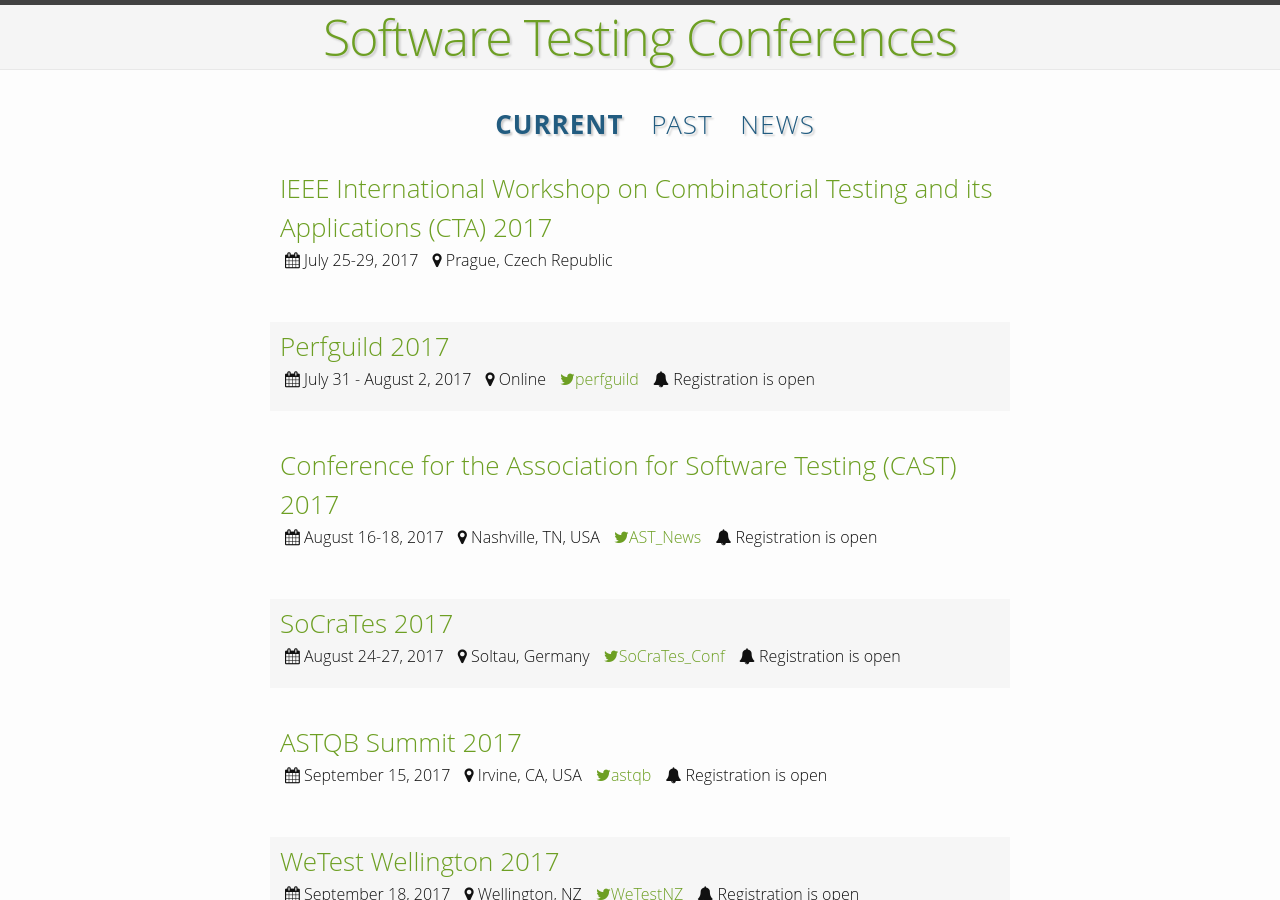
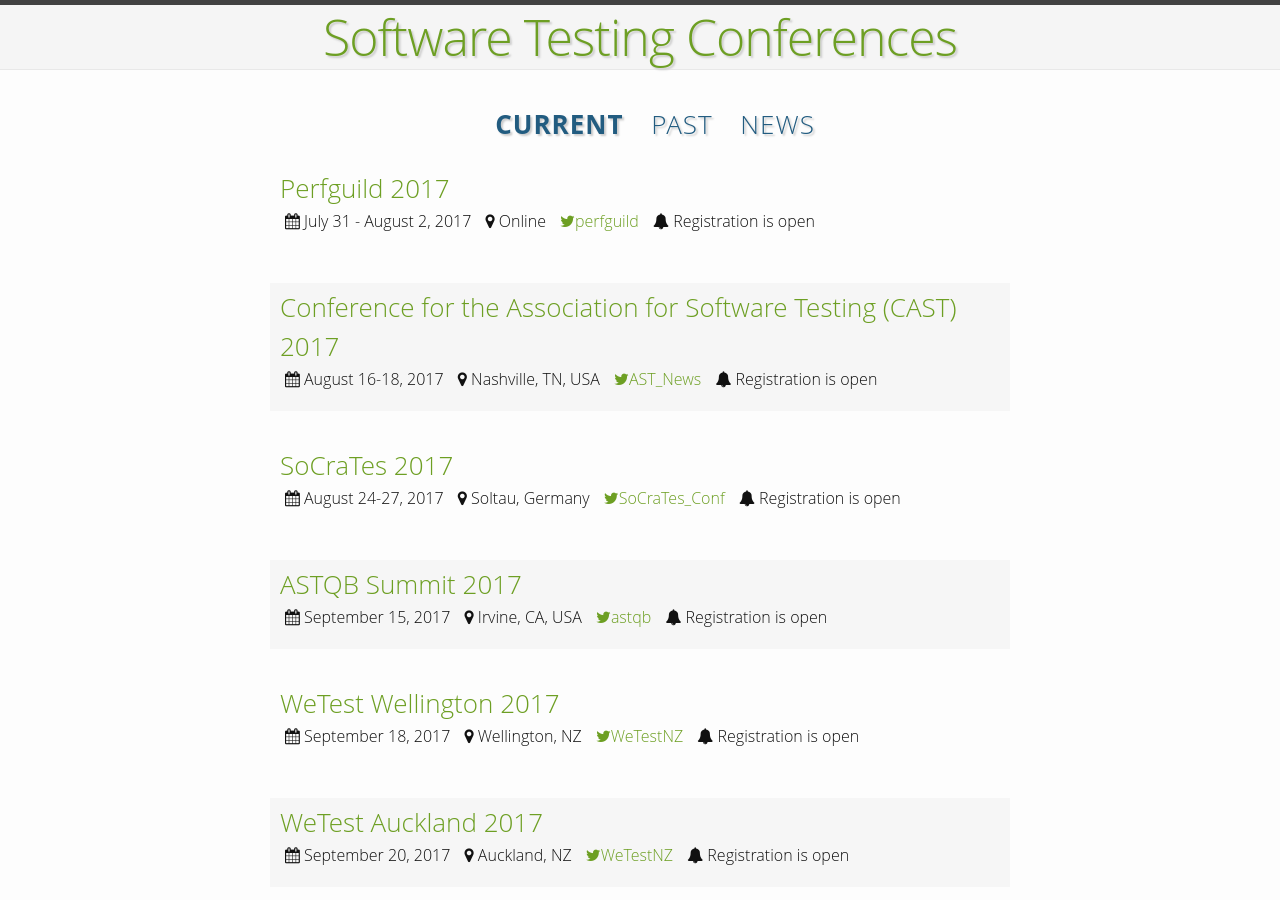
Before and after one commit to TestingConferences/testingconferences.github.io, a Jekyll site: the page built from index.html, in a window 1280 px wide and 900 px high. Built offline with Jekyll 4.4.1, drawn with Linux system fonts in a browser that asks for light colours.

Commit message:
moved current to past

```diff
--- a/_data/current.yml
+++ b/_data/current.yml
@@ -1,8 +1,3 @@
-- name: IEEE International Workshop on Combinatorial Testing and its Applications (CTA) 2017
-  location: Prague, Czech Republic
-  dates: "July 25-29, 2017"
-  url: http://paris.utdallas.edu/cta17/
-
 - name: Perfguild 2017
   location: Online
   dates: "July 31 - August 2, 2017"
--- a/_data/past.yml
+++ b/_data/past.yml
@@ -1,3 +1,8 @@
+- name: IEEE International Workshop on Combinatorial Testing and its Applications (CTA) 2017
+  location: Prague, Czech Republic
+  dates: "July 25-29, 2017"
+  url: http://paris.utdallas.edu/cta17/
+
 - name: International Symposium on Software Testing and Analysis (ISSTA) 2017
   location: Santa Barbara, CA, USA
   dates: "July 10–14, 2017"
```
